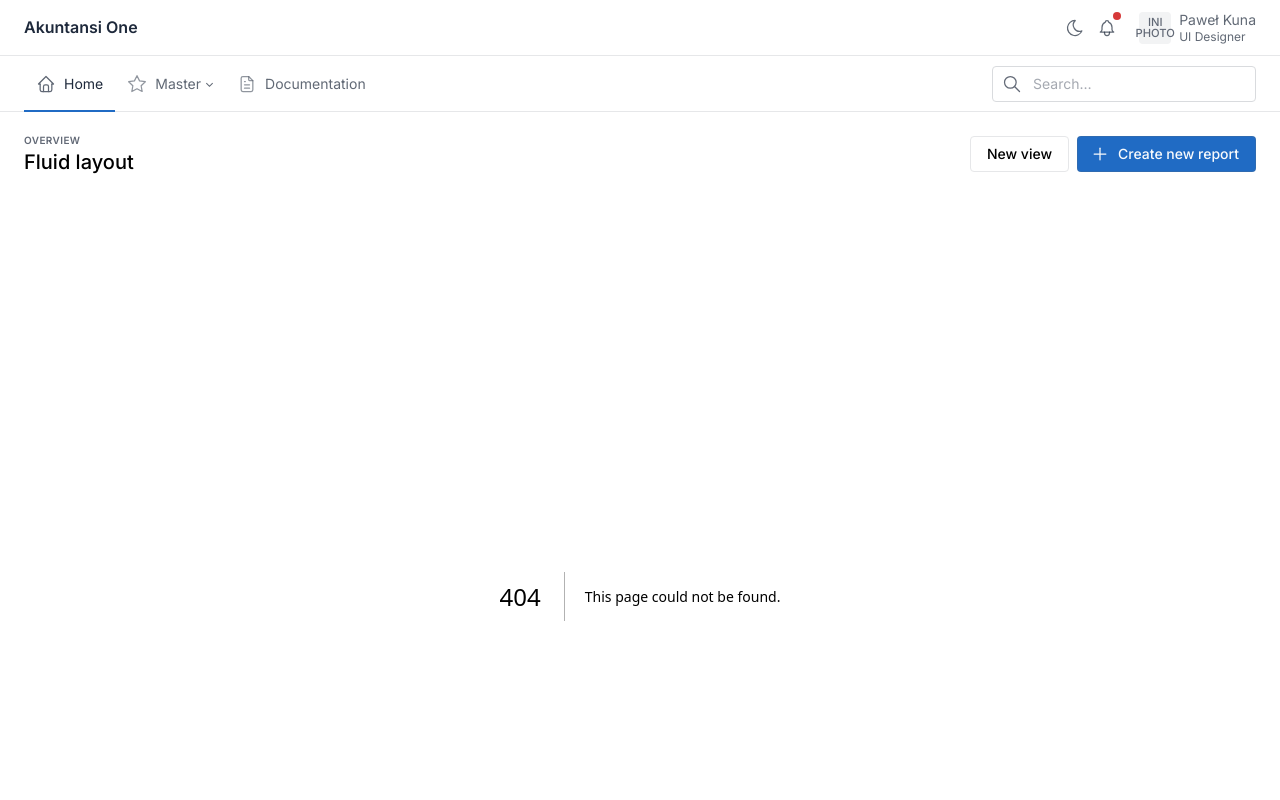
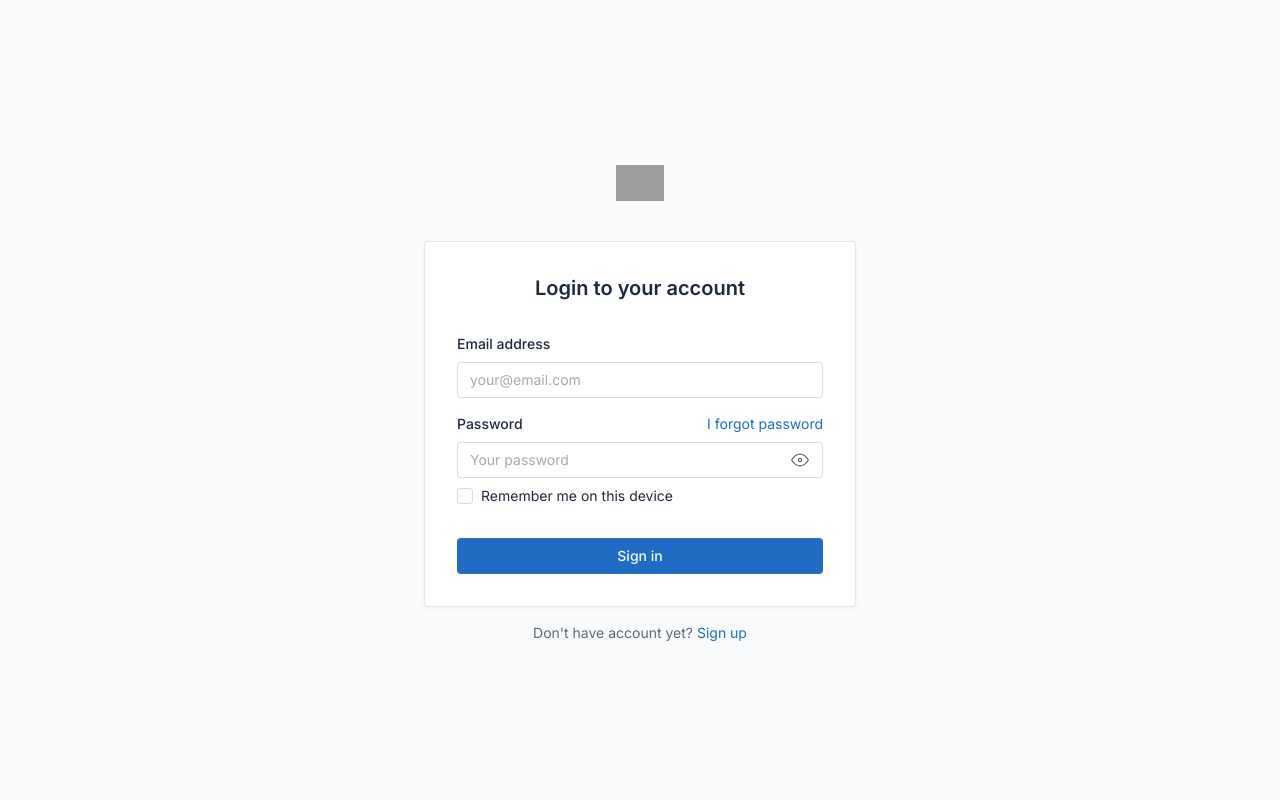
Before and after one commit to aswadwk/next-js-boiler-plate, a Next.js app: page /auth/signin in a window 1280 px wide. Before the commit this address had no page. Shown: the top 800 px of the page. Built offline with nearby package versions, Linux system fonts and the light colour scheme; grey boxes are pictures that could not be loaded.

Commit message:
feat: page signin

```diff
--- a/src/components/Header/Header.tsx
+++ b/src/components/Header/Header.tsx
@@ -1,3 +1,4 @@
+import Link from 'next/link'
 import React from 'react'
 import Navbar from './Navbar'
 
@@ -49,7 +50,7 @@ const Header = () => {
                 <a href="#" className="dropdown-item">Feedback</a>
                 <div className="dropdown-divider"></div>
                 <a href="#" className="dropdown-item">Settings</a>
-                <a href="#" className="dropdown-item">Logout</a>
+                <Link href="/auth/signin" className="dropdown-item">Logout</Link>
               </div>
             </div>
           </div>
--- /dev/null
+++ b/src/hooks/useInput.ts
@@ -0,0 +1,13 @@
+import { useState } from 'react'
+
+function useInput (defaultValue = ''): any {
+  const [value, setValue] = useState(defaultValue)
+
+  function handleValueChange ({ target }: any): any {
+    setValue(target.value)
+  }
+
+  return [value, handleValueChange, setValue]
+}
+
+export default useInput
--- a/src/pages/_app.tsx
+++ b/src/pages/_app.tsx
@@ -1,10 +1,20 @@
 import Main from '@/components/Layouts/Main'
+import { NextComponentType } from 'next'
 import type { AppProps } from 'next/app'
 
-export default function App({ Component, pageProps }: AppProps) {
-  return (
+interface MyPageProps {
+  Component: any
+  pageProps: NextComponentType
+}
+
+export default function App({ Component, pageProps }: MyPageProps) {
+  const getLayout = Component.getLayout || ((page: React.ReactNode) => (
     <Main>
-      <Component {...pageProps} />
+      {page}
     </Main>
+  ))
+
+  return getLayout(
+    <Component {...pageProps} />
   )
 }
--- /dev/null
+++ b/src/pages/auth/signin.tsx
@@ -0,0 +1,80 @@
+import useInput from '@/hooks/useInput'
+import { NextComponentType } from 'next'
+import Link from 'next/link'
+import React from 'react'
+
+const Signin = () => {
+  // const dispacth = useDispatch()
+  // const router = useRouter()
+
+  const [email, setEmail] = useInput('')
+  const [password, setPassword] = useInput('')
+
+  function handleSubmit (event: any): any {
+    // event.preventDefault()
+
+    // console.log(email, password)
+    // dispacth(asyncSetAuthUser({ email, password }))
+    // router.push('/')
+  }
+
+  return (
+    <div className="page page-center">
+      <div className="container container-tight py-4">
+        <div className="text-center mb-4">
+          <a href="." className="navbar-brand navbar-brand-autodark">
+            <img src="/icons/logo.svg" height="36" alt="" />
+          </a>
+        </div>
+        <div className="card card-md">
+          <div className="card-body">
+            <h2 className="h2 text-center mb-4">Login to your account</h2>
+            <form onSubmit={handleSubmit} autoComplete="off" noValidate>
+              <div className="mb-3">
+                <label className="form-label">Email address</label>
+                <input value={email} onChange={setEmail} type="email" className="form-control" placeholder="your@email.com" autoComplete="off" />
+              </div>
+              <div className="mb-2">
+                <label className="form-label">
+                  Password
+                  <span className="form-label-description">
+                    <a href="./forgot-password.html">I forgot password</a>
+                  </span>
+                </label>
+                <div className="input-group input-group-flat">
+                  <input type="password" value={password} onChange={setPassword} className="form-control" placeholder="Your password" autoComplete="off" />
+                  <span className="input-group-text">
+                    <a href="#" className="link-secondary" title="Show password" data-bs-toggle="tooltip">
+                      <svg xmlns="http://www.w3.org/2000/svg" className="icon" width="24" height="24" viewBox="0 0 24 24" strokeWidth="2" stroke="currentColor" fill="none" strokeLinecap="round" strokeLinejoin="round"><path stroke="none" d="M0 0h24v24H0z" fill="none"/><circle cx="12" cy="12" r="2" /><path d="M22 12c-2.667 4.667 -6 7 -10 7s-7.333 -2.333 -10 -7c2.667 -4.667 6 -7 10 -7s7.333 2.333 10 7" /></svg>
+                    </a>
+                  </span>
+                </div>
+              </div>
+              <div className="mb-2">
+                <label className="form-check">
+                  <input type="checkbox" className="form-check-input"/>
+                  <span className="form-check-label">Remember me on this device</span>
+                </label>
+              </div>
+              <div className="form-footer">
+                <button type="submit" className="btn btn-primary w-100">Sign in</button>
+              </div>
+            </form>
+          </div>
+        </div>
+        <div className="text-center text-muted mt-3">
+          {'Don\'t have account yet? '}
+          <Link href="/" type='submit' tabIndex={-1}>Sign up</Link>
+        </div>
+      </div>
+    </div>
+  )
+}
+
+Signin.getLayout = function getLayout (page: NextComponentType) {
+  return (
+    page
+  )
+}
+
+export default Signin
```
